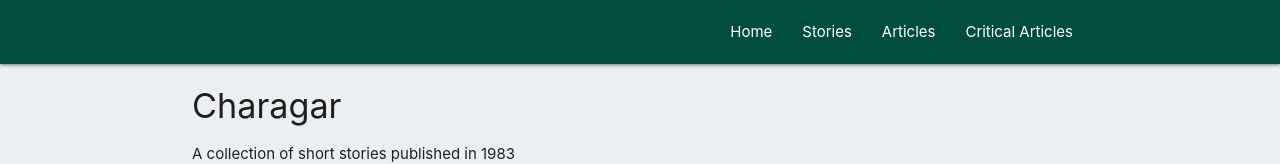
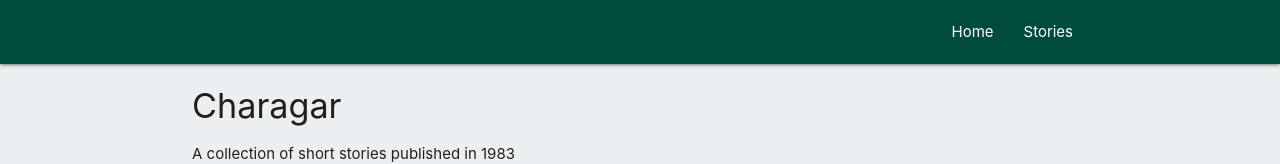
Before and after one commit to Shaheer-rossoneri14/QuamarJahan, a plain HTML site: page Charagar.html in a window 1280 px wide. Shown: the top 164 px of the page. Drawn offline with nearby package versions, Linux system fonts and the light colour scheme.

Commit message:
Removed empty links

```diff
--- a/Charagar.html
+++ b/Charagar.html
@@ -68,16 +68,16 @@
       <ul class="right hide-on-med-and-down">
         <li><a href="/index.html">Home</a></li>
         <li><a href="/stories.html">Stories</a></li>
-        <li><a href="#Articles">Articles</a></li>
-        <li><a href="#Critical_Articles">Critical Articles</a></li>
+        <!-- <li><a href="#Articles">Articles</a></li>
+        <li><a href="#Critical_Articles">Critical Articles</a></li> -->
       </ul>
 
       <!-- MOBILE NAV BAR  -->
       <ul id="nav-mobile" class="sidenav">
         <li><a href="/index.html">Home</a></li>
         <li><a href="/stories.html">Stories</a></li>
-        <li><a href="#Articles">Articles</a></li>
-        <li><a href="#Critical_Articles">Critical Articles</a></li>
+        <!-- <li><a href="#Articles">Articles</a></li>
+        <li><a href="#Critical_Articles">Critical Articles</a></li> -->
       </ul>
       <a href="#" data-target="nav-mobile" class="sidenav-trigger"><i class="material-icons">menu</i></a>
     </div>
```
Also changed, not shown: PinjreKaQaidi.html (+4 -4 lines), index.html (+4 -4 lines), stories.html (+4 -4 lines).
